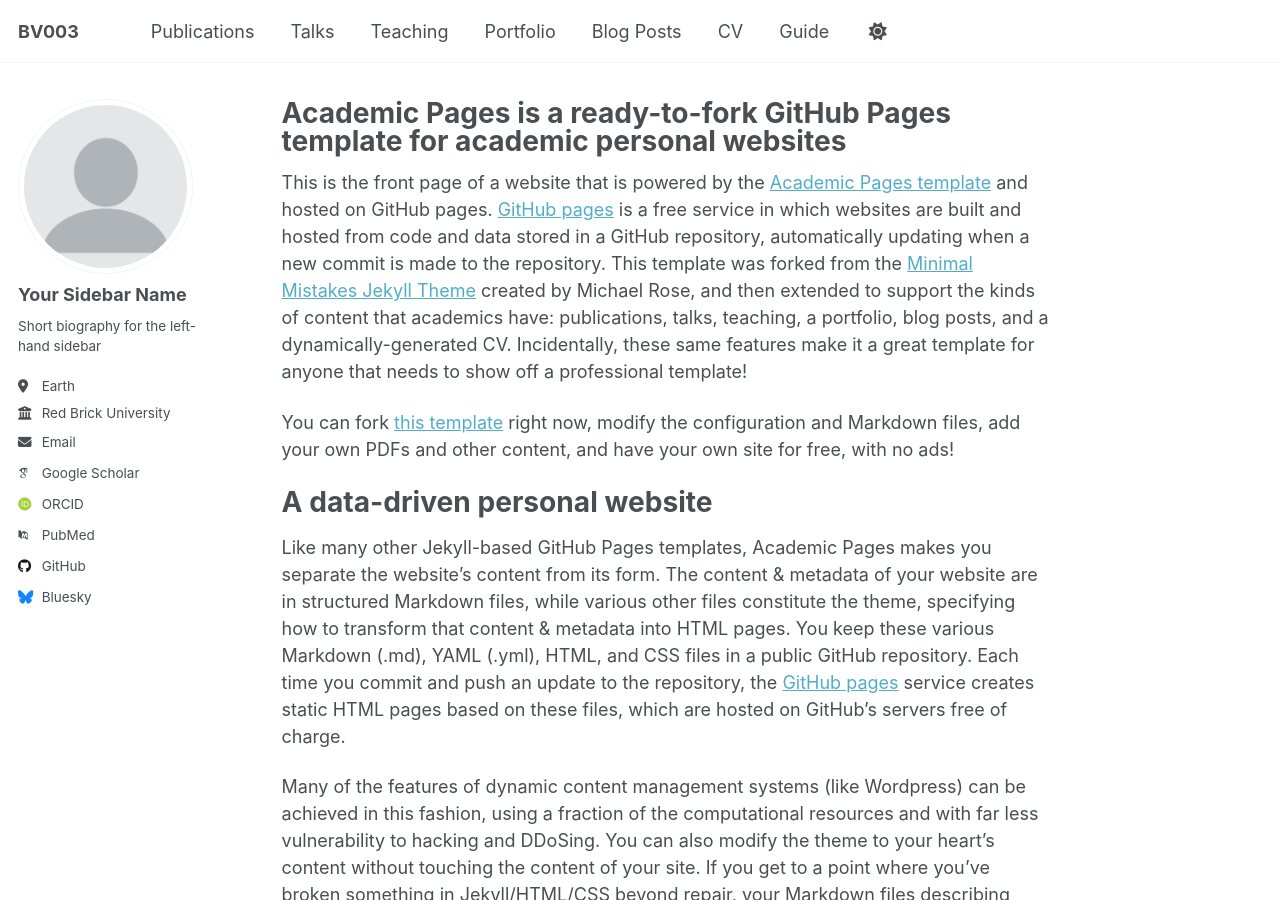
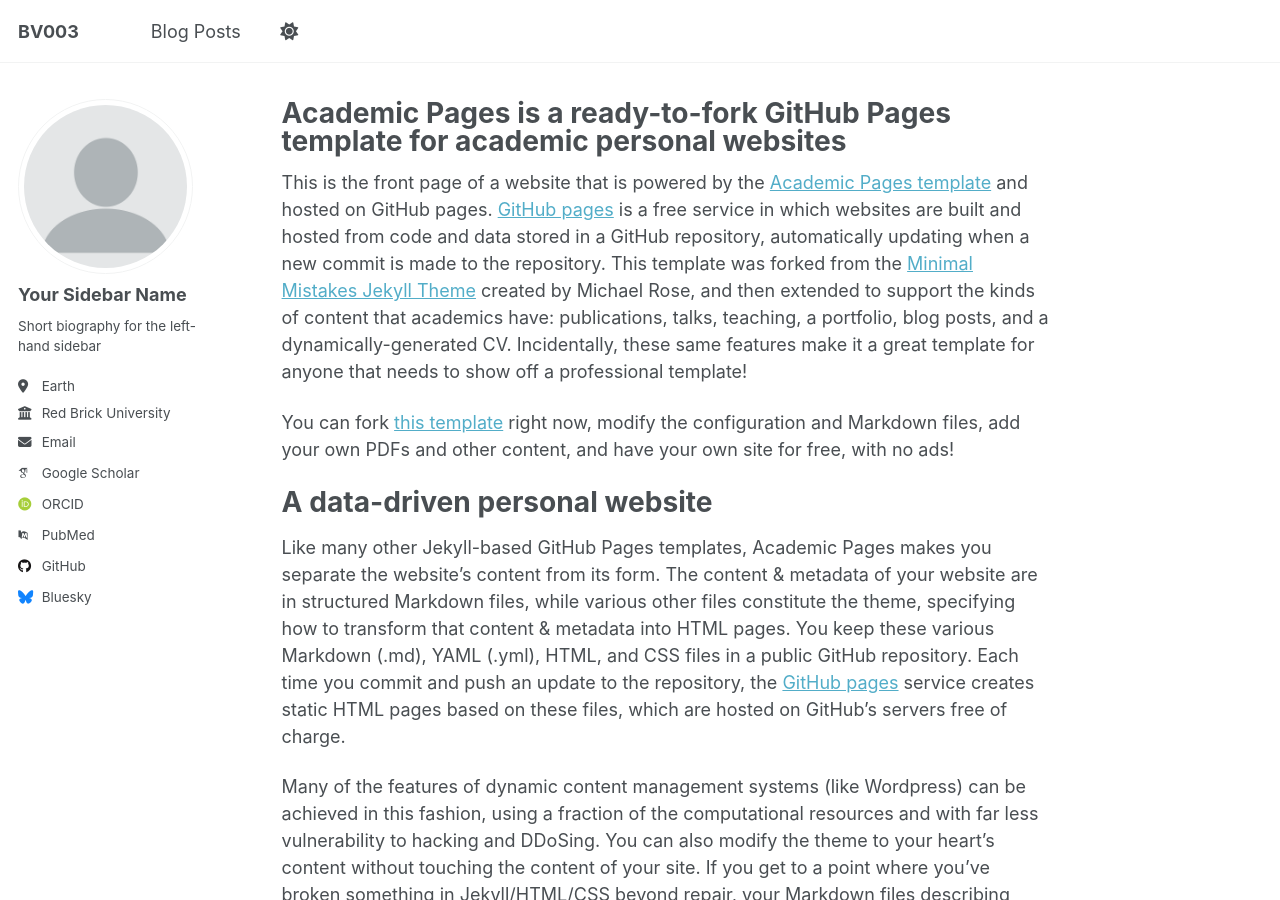
Before and after one commit to BV003/BV003.github.io, a Jekyll site: the page built from _pages/about.md, in a window 1280 px wide and 900 px high. Built offline with Jekyll 4.4.1, drawn with Linux system fonts in a browser that asks for light colours; some web fonts are replaced; a script that is not in the unit is left out; some of the changed lines change nothing that is shown.

Commit message:
Update navigation.yml

```diff
--- a/_data/navigation.yml
+++ b/_data/navigation.yml
@@ -8,26 +8,23 @@
 #      Markdown formatted page while the second is generated using JSON.
 
 main:
-  - title: "Publications"
-    url: /publications/
+  # - title: "Publications"
+  #   url: /publications/
 
-  - title: "Talks"
-    url: /talks/
+  # - title: "Talks"
+  #   url: /talks/
 
-  - title: "Teaching"
-    url: /teaching/
+  # - title: "Teaching"
+  #   url: /teaching/
 
-  - title: "Portfolio"
-    url: /portfolio/
+  # - title: "Portfolio"
+  #   url: /portfolio/
 
   - title: "Blog Posts"
     url: /year-archive/
 
-  - title: "CV"
-    url: /cv/
+  # - title: "CV"
+  #   url: /cv/
 
   # - title: "CV"
   #   url: /cv-json/
-
-  - title: "Guide"
-    url: /markdown/
```
